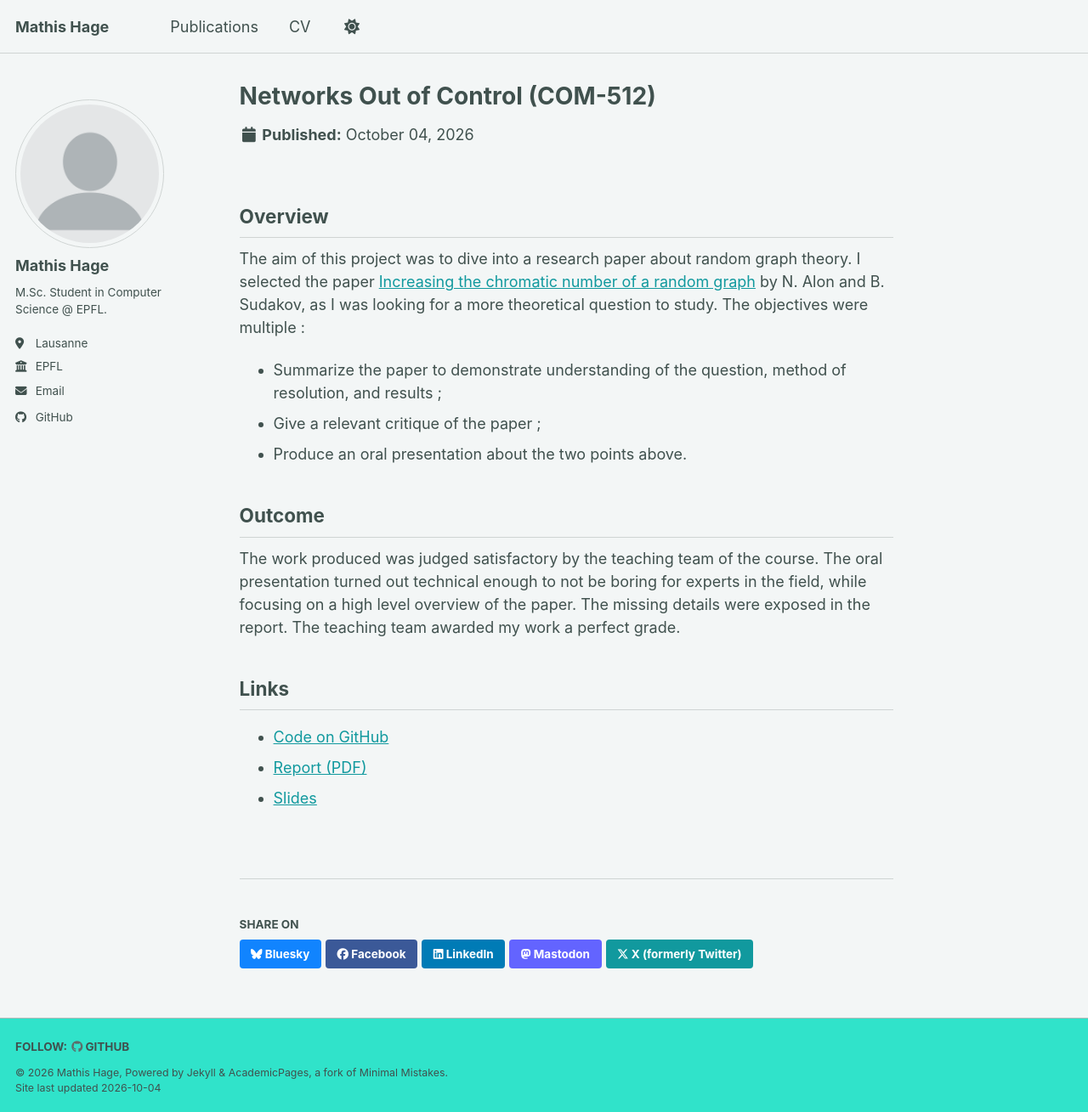
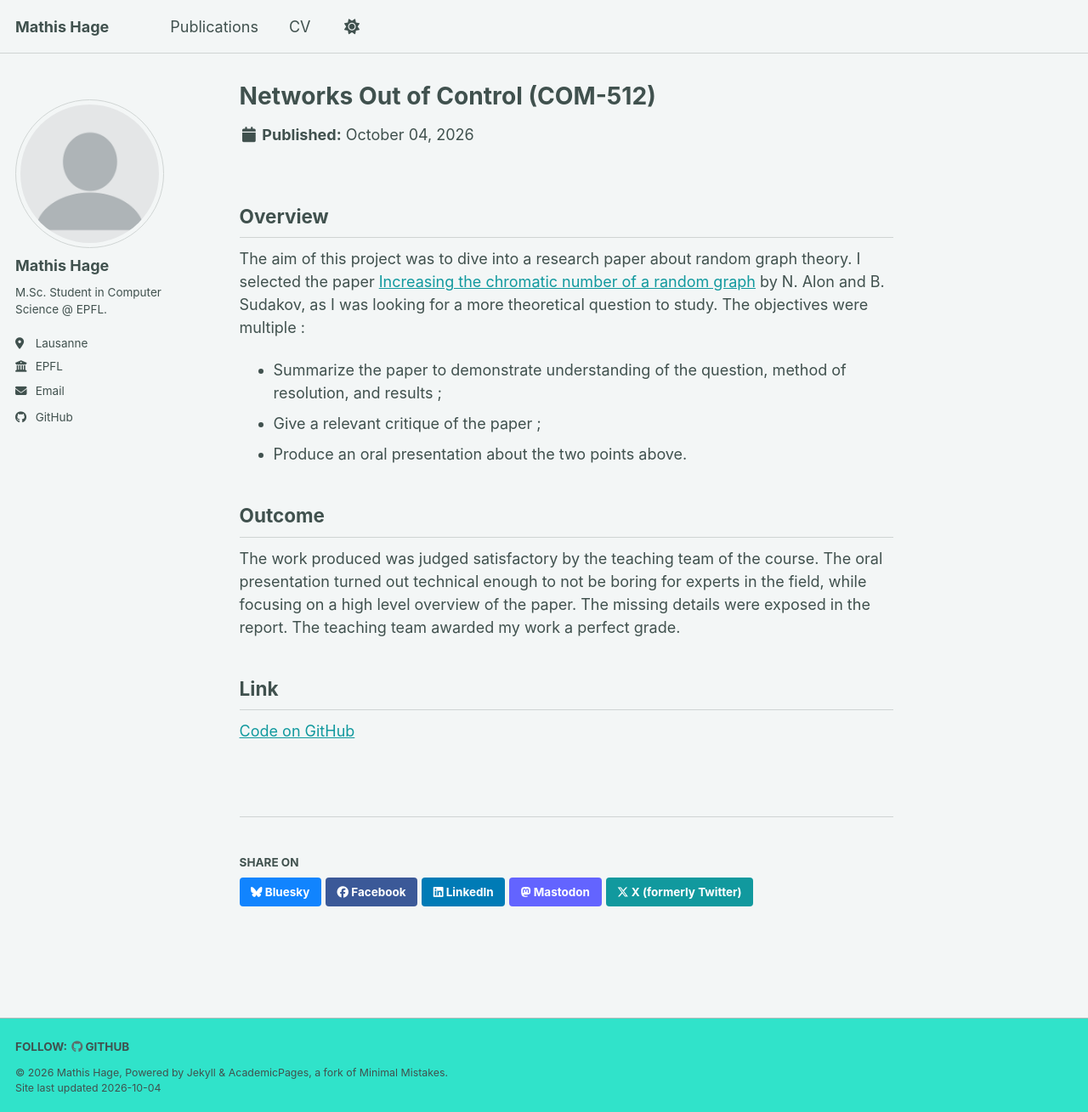
Before and after one commit to MathisHage/MathisHage.github.io, a Jekyll site: the page built from _portfolio/nooc.md, in a window 1280 px wide and 1309 px high. Shown: the whole window at 85% size. Built offline with Jekyll 4.4.1, drawn with Linux system fonts in a browser that asks for light colours; a style sheet for code colours, icons or effects is not loaded.

```diff
--- a/_portfolio/nooc.md
+++ b/_portfolio/nooc.md
@@ -14,7 +14,5 @@ The aim of this project was to dive into a research paper about random graph the
 The work produced was judged satisfactory by the teaching team of the course. The oral presentation turned out technical enough to not be boring for experts in the field, while focusing on a high level overview of the paper. The missing details were exposed in the report.
 The teaching team awarded my work a perfect grade.
 
-## Links
-- [Code on GitHub](https://github.com/MathisHage/nooc_project)
-- [Report (PDF)](/files/your-report.pdf)
-- [Slides](/files/your-slides.pdf)
+## Link
+[Code on GitHub](https://github.com/MathisHage/nooc_project)
```
